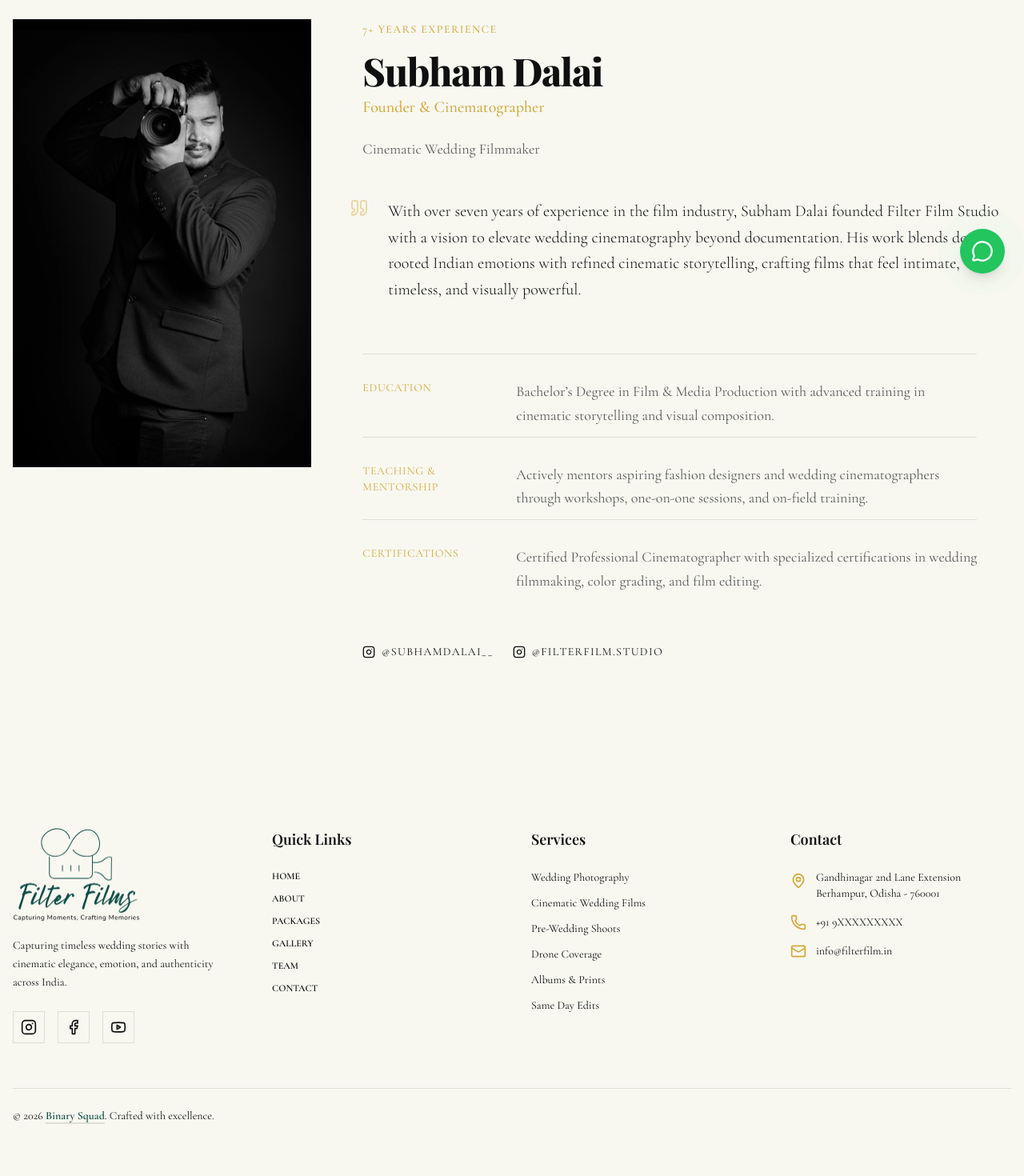
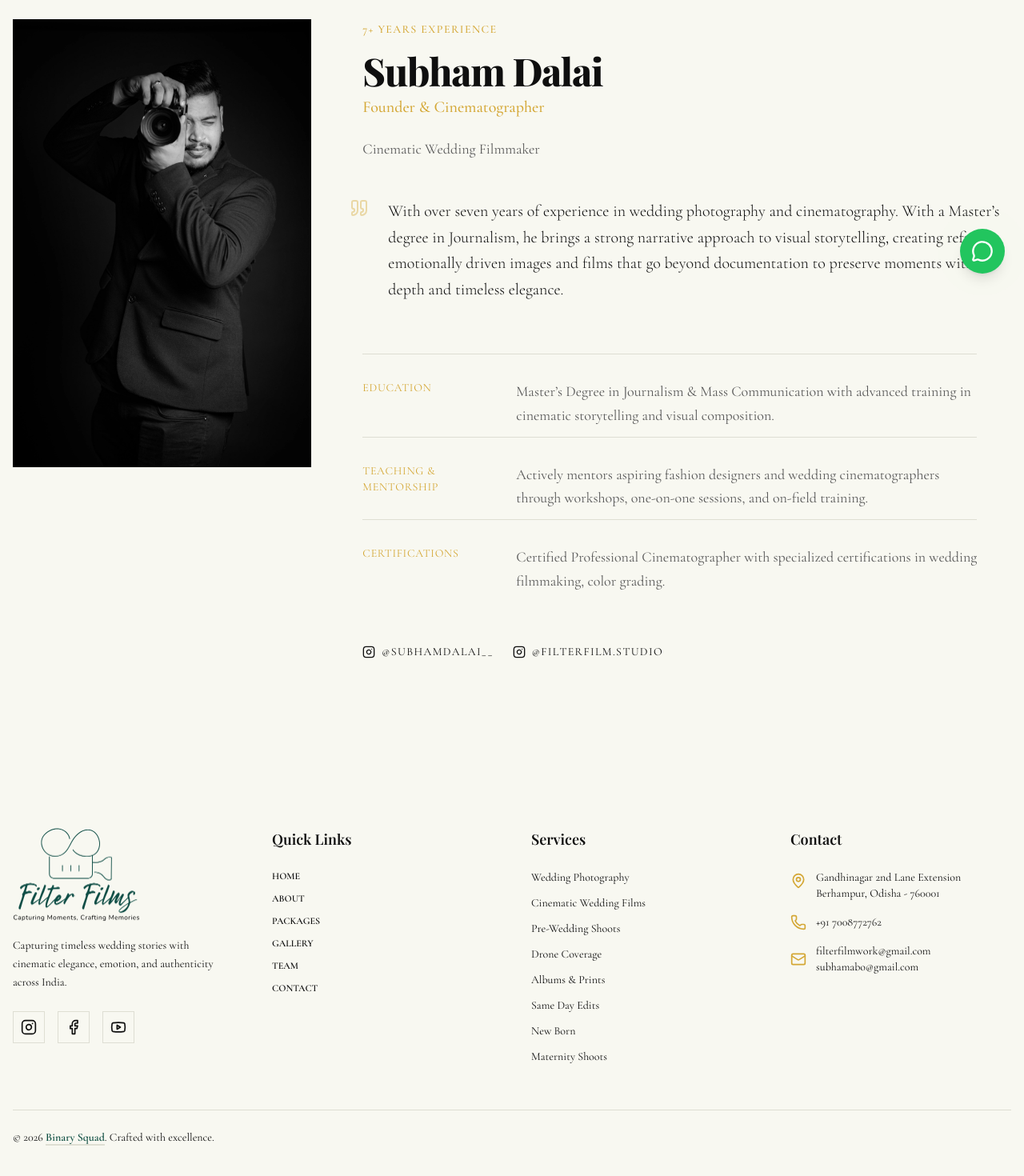
Before and after one commit to binarysquadd/filterfilms, a Next.js app: page /src/public/our-team in a window 1280 px wide. Shown: the part 434-1904 px from the top of the page at 80% size. Built offline with nearby package versions, Linux system fonts and the light colour scheme; no server answers; a web font is replaced by a local one.

Commit message:
updated footer our team

```diff
--- a/app/src/components/common/Footer.tsx
+++ b/app/src/components/common/Footer.tsx
@@ -28,10 +28,25 @@ export default function Footer() {
             </p>
 
             <div className="flex gap-4">
-              {[Instagram, Facebook, Youtube].map((Icon, i) => (
+              {[
+                {
+                  Icon: Instagram,
+                  href: 'https://www.instagram.com/filterfilm.studio/',
+                },
+                {
+                  Icon: Facebook,
+                  href: '#', // TODO: add Facebook link later
+                },
+                {
+                  Icon: Youtube,
+                  href: 'https://www.youtube.com/@filterfilm505',
+                },
+              ].map(({ Icon, href }, i) => (
                 <a
                   key={i}
-                  href="#"
+                  href={href}
+                  target="_blank"
+                  rel="noopener noreferrer"
                   className="w-10 h-10 flex items-center justify-center border border-emerald-dark/20 text-emerald-dark/70 hover:text-gold hover:border-gold transition-colors"
                 >
                   <Icon className="w-5 h-5" />
@@ -69,6 +84,8 @@ export default function Footer() {
               <li>Drone Coverage</li>
               <li>Albums & Prints</li>
               <li>Same Day Edits</li>
+              <li>New Born</li>
+              <li>Maternity Shoots</li>
             </ul>
           </div>
 
@@ -86,11 +103,13 @@ export default function Footer() {
               </li>
               <li className="flex items-center gap-3">
                 <Phone className="w-5 h-5 text-gold" />
-                +91 9XXXXXXXXX
+                +91 7008772762
               </li>
               <li className="flex items-center gap-3">
                 <Mail className="w-5 h-5 text-gold" />
-                info@filterfilm.in
+                filterfilmwork@gmail.com
+                <br />
+                subhamabo@gmail.com
               </li>
             </ul>
           </div>
--- a/app/src/components/common/WhatsAppButton.tsx
+++ b/app/src/components/common/WhatsAppButton.tsx
@@ -1,7 +1,7 @@
 import { MessageCircle } from 'lucide-react';
 
 export default function WhatsAppButton() {
-  const phoneNumber = '919876543210';
+  const phoneNumber = '7008772762';
   const message = 'Hello! I would like to inquire about your wedding photography services.';
   const whatsappUrl = `https://wa.me/${phoneNumber}?text=${encodeURIComponent(message)}`;
 
--- a/app/src/public/contact/page.tsx
+++ b/app/src/public/contact/page.tsx
@@ -88,7 +88,7 @@ export default function ContactSection() {
               title="Phone"
               content={
                 <>
-                  +91 9XXXXXXXXX
+                  +91 7008772762
                   <br />
                   (Call / WhatsApp)
                 </>
@@ -100,9 +100,9 @@ export default function ContactSection() {
               title="Email"
               content={
                 <>
-                  info@filterfilm.in
+                  filterfilmwork@gmail.com
                   <br />
-                  bookings@filterfilm.in
+                  subhamabo@gmail.com
                 </>
               }
             />
--- a/app/src/public/our-team/page.tsx
+++ b/app/src/public/our-team/page.tsx
@@ -10,7 +10,7 @@ export default function OurTeam() {
     role: 'Founder & Cinematographer',
     specialization: 'Cinematic Wedding Filmmaker',
     experience: '7+ Years Experience',
-    bio: `With over seven years of experience in the film industry, Subham Dalai founded Filter Film Studio with a vision to elevate wedding cinematography beyond documentation. His work blends deep-rooted Indian emotions with refined cinematic storytelling, crafting films that feel intimate, timeless, and visually powerful.`,
+    bio: `With over seven years of experience in wedding photography and cinematography. With a Master’s degree in Journalism, he brings a strong narrative approach to visual storytelling, creating refined, emotionally driven images and films that go beyond documentation to preserve moments with depth and timeless elegance.`,
     photo: '/founder/founder_filterfilm.webp',
     instagram: '@subhamdalai__',
     studioInstagram: '@filterfilm.studio',
@@ -19,7 +19,7 @@ export default function OurTeam() {
       {
         label: 'Education',
         value:
-          'Bachelor’s Degree in Film & Media Production with advanced training in cinematic storytelling and visual composition.',
+          'Master’s Degree in Journalism & Mass Communication with advanced training in cinematic storytelling and visual composition.',
       },
       {
         label: 'Teaching & Mentorship',
@@ -29,7 +29,7 @@ export default function OurTeam() {
       {
         label: 'Certifications',
         value:
-          'Certified Professional Cinematographer with specialized certifications in wedding filmmaking, color grading, and film editing.',
+          'Certified Professional Cinematographer with specialized certifications in wedding filmmaking, color grading.',
       },
     ],
   };
```
